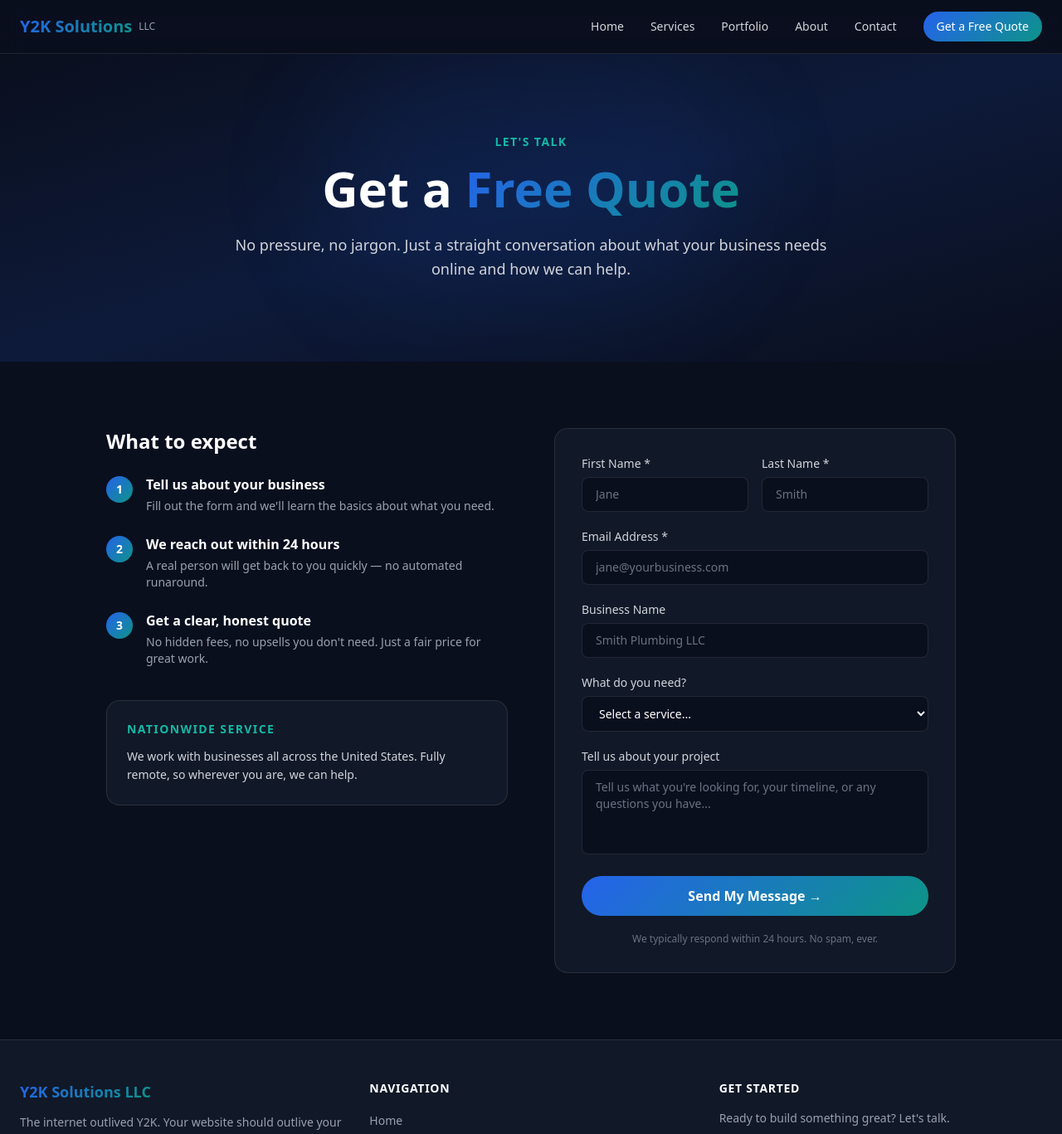
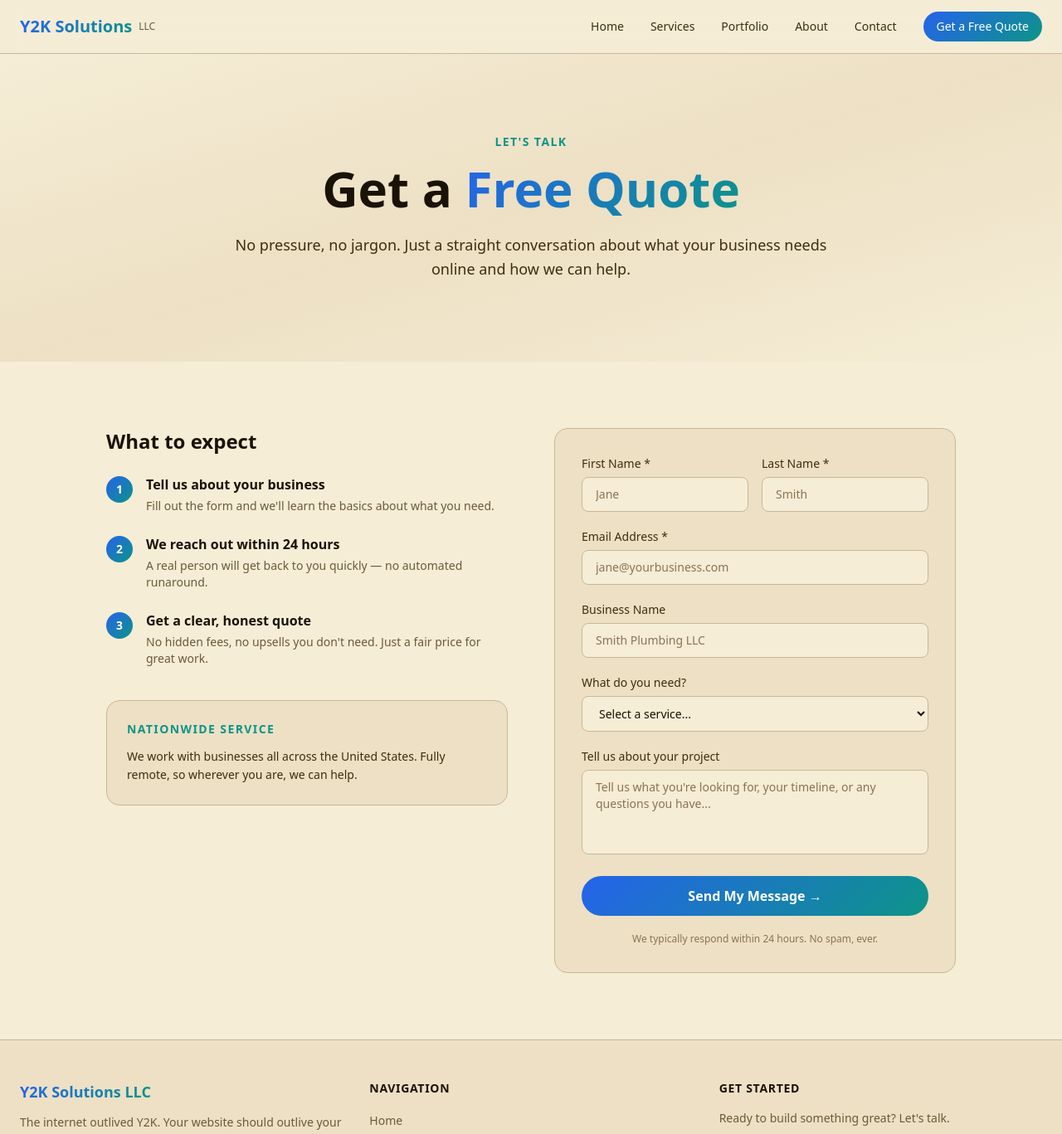
Before and after one commit to Y2KSOLUTIONS/Initial-Website, a Next.js app: page /contact in a window 1280 px wide. Shown: the top 1367 px of the page at 83% size. Built offline with nearby package versions, Linux system fonts and the light colour scheme.

Commit message:
Switch to Indiana Hoosiers cream color scheme

```diff
--- a/src/app/contact/page.tsx
+++ b/src/app/contact/page.tsx
@@ -20,16 +20,15 @@ export default function ContactPage() {
     <>
       {/* Header */}
       <section className="relative py-24 px-6 text-center overflow-hidden">
-        <div className="absolute inset-0 bg-gradient-to-br from-[#0A0F1E] via-[#0d1a3a] to-[#0A0F1E] -z-10" />
-        <div className="absolute top-0 left-1/2 -translate-x-1/2 w-[500px] h-[300px] bg-royal-blue/10 rounded-full blur-3xl -z-10" />
+        <div className="absolute inset-0 bg-gradient-to-br from-[#F5EDD6] via-[#EDE0C4] to-[#F5EDD6] -z-10" />
         <div className="max-w-3xl mx-auto">
-          <p className="text-teal-light text-sm font-semibold uppercase tracking-widest mb-4">
+          <p className="text-teal text-sm font-semibold uppercase tracking-widest mb-4">
             Let&apos;s Talk
           </p>
-          <h1 className="text-5xl md:text-6xl font-bold text-white mb-6">
+          <h1 className="text-5xl md:text-6xl font-bold text-[#1A1205] mb-6">
             Get a <span className="gradient-text">Free Quote</span>
           </h1>
-          <p className="text-gray-300 text-lg leading-relaxed">
+          <p className="text-[#3D2E0E] text-lg leading-relaxed">
             No pressure, no jargon. Just a straight conversation about what your business needs
             online and how we can help.
           </p>
@@ -41,7 +40,7 @@ export default function ContactPage() {
         <div className="max-w-5xl mx-auto grid md:grid-cols-2 gap-14 items-start">
           {/* Contact Info */}
           <div>
-            <h2 className="text-2xl font-bold text-white mb-6">What to expect</h2>
+            <h2 className="text-2xl font-bold text-[#1A1205] mb-6">What to expect</h2>
             <div className="space-y-6">
               {[
                 {
@@ -65,18 +64,18 @@ export default function ContactPage() {
                     {item.step}
                   </div>
                   <div>
-                    <h3 className="text-white font-semibold">{item.title}</h3>
-                    <p className="text-gray-400 text-sm mt-1">{item.desc}</p>
+                    <h3 className="text-[#1A1205] font-semibold">{item.title}</h3>
+                    <p className="text-[#6B5A3A] text-sm mt-1">{item.desc}</p>
                   </div>
                 </div>
               ))}
             </div>
 
-            <div className="mt-10 p-6 bg-[#111827] border border-white/10 rounded-2xl">
-              <p className="text-teal-light text-sm font-semibold uppercase tracking-widest mb-3">
+            <div className="mt-10 p-6 bg-[#EDE0C4] border border-[#C8B89A] rounded-2xl">
+              <p className="text-teal text-sm font-semibold uppercase tracking-widest mb-3">
                 Nationwide Service
               </p>
-              <p className="text-gray-300 text-sm leading-relaxed">
+              <p className="text-[#3D2E0E] text-sm leading-relaxed">
                 We work with businesses all across the United States. Fully remote, so wherever you
                 are, we can help.
               </p>
@@ -84,12 +83,12 @@ export default function ContactPage() {
           </div>
 
           {/* Form */}
-          <div className="bg-[#111827] border border-white/10 rounded-2xl p-8">
+          <div className="bg-[#EDE0C4] border border-[#C8B89A] rounded-2xl p-8">
             {submitted ? (
               <div className="text-center py-10">
                 <div className="text-6xl mb-4">✅</div>
-                <h3 className="text-white text-2xl font-bold mb-2">Message received!</h3>
-                <p className="text-gray-400">
+                <h3 className="text-[#1A1205] text-2xl font-bold mb-2">Message received!</h3>
+                <p className="text-[#6B5A3A]">
                   We&apos;ll be in touch within 24 hours. Thanks for reaching out!
                 </p>
               </div>
@@ -97,7 +96,7 @@ export default function ContactPage() {
               <form onSubmit={handleSubmit} className="space-y-5">
                 <div className="grid grid-cols-2 gap-4">
                   <div>
-                    <label className="block text-sm text-gray-300 mb-1.5" htmlFor="first-name">
+                    <label className="block text-sm text-[#3D2E0E] font-medium mb-1.5" htmlFor="first-name">
                       First Name *
                     </label>
                     <input
@@ -105,12 +104,12 @@ export default function ContactPage() {
                       name="firstName"
                       type="text"
                       required
-                      className="w-full bg-[#0A0F1E] border border-white/10 rounded-lg px-4 py-2.5 text-white text-sm placeholder-gray-500 focus:outline-none focus:border-teal transition-colors"
+                      className="w-full bg-[#F5EDD6] border border-[#C8B89A] rounded-lg px-4 py-2.5 text-[#1A1205] text-sm placeholder-[#8B7355] focus:outline-none focus:border-royal-blue transition-colors"
                       placeholder="Jane"
                     />
                   </div>
                   <div>
-                    <label className="block text-sm text-gray-300 mb-1.5" htmlFor="last-name">
+                    <label className="block text-sm text-[#3D2E0E] font-medium mb-1.5" htmlFor="last-name">
                       Last Name *
                     </label>
                     <input
@@ -118,14 +117,14 @@ export default function ContactPage() {
                       name="lastName"
                       type="text"
                       required
-                      className="w-full bg-[#0A0F1E] border border-white/10 rounded-lg px-4 py-2.5 text-white text-sm placeholder-gray-500 focus:outline-none focus:border-teal transition-colors"
+                      className="w-full bg-[#F5EDD6] border border-[#C8B89A] rounded-lg px-4 py-2.5 text-[#1A1205] text-sm placeholder-[#8B7355] focus:outline-none focus:border-royal-blue transition-colors"
                       placeholder="Smith"
                     />
                   </div>
                 </div>
 
                 <div>
-                  <label className="block text-sm text-gray-300 mb-1.5" htmlFor="email">
+                  <label className="block text-sm text-[#3D2E0E] font-medium mb-1.5" htmlFor="email">
                     Email Address *
                   </label>
                   <input
@@ -133,32 +132,32 @@ export default function ContactPage() {
                     name="email"
                     type="email"
                     required
-                    className="w-full bg-[#0A0F1E] border border-white/10 rounded-lg px-4 py-2.5 text-white text-sm placeholder-gray-500 focus:outline-none focus:border-teal transition-colors"
+                    className="w-full bg-[#F5EDD6] border border-[#C8B89A] rounded-lg px-4 py-2.5 text-[#1A1205] text-sm placeholder-[#8B7355] focus:outline-none focus:border-royal-blue transition-colors"
                     placeholder="jane@yourbusiness.com"
                   />
                 </div>
 
                 <div>
-                  <label className="block text-sm text-gray-300 mb-1.5" htmlFor="business">
+                  <label className="block text-sm text-[#3D2E0E] font-medium mb-1.5" htmlFor="business">
                     Business Name
                   </label>
                   <input
                     id="business"
                     name="business"
                     type="text"
-                    className="w-full bg-[#0A0F1E] border border-white/10 rounded-lg px-4 py-2.5 text-white text-sm placeholder-gray-500 focus:outline-none focus:border-teal transition-colors"
+                    className="w-full bg-[#F5EDD6] border border-[#C8B89A] rounded-lg px-4 py-2.5 text-[#1A1205] text-sm placeholder-[#8B7355] focus:outline-none focus:border-royal-blue transition-colors"
                     placeholder="Smith Plumbing LLC"
                   />
                 </div>
 
                 <div>
-                  <label className="block text-sm text-gray-300 mb-1.5" htmlFor="service">
+                  <label className="block text-sm text-[#3D2E0E] font-medium mb-1.5" htmlFor="service">
                     What do you need?
                   </label>
                   <select
                     id="service"
                     name="service"
-                    className="w-full bg-[#0A0F1E] border border-white/10 rounded-lg px-4 py-2.5 text-white text-sm focus:outline-none focus:border-teal transition-colors"
+                    className="w-full bg-[#F5EDD6] border border-[#C8B89A] rounded-lg px-4 py-2.5 text-[#1A1205] text-sm focus:outline-none focus:border-royal-blue transition-colors"
                   >
                     <option value="">Select a service...</option>
                     <option value="new-website">New Website</option>
@@ -172,14 +171,14 @@ export default function ContactPage() {
                 </div>
 
                 <div>
-                  <label className="block text-sm text-gray-300 mb-1.5" htmlFor="message">
+                  <label className="block text-sm text-[#3D2E0E] font-medium mb-1.5" htmlFor="message">
                     Tell us about your project
                   </label>
                   <textarea
                     id="message"
                     name="message"
                     rows={4}
-                    className="w-full bg-[#0A0F1E] border border-white/10 rounded-lg px-4 py-2.5 text-white text-sm placeholder-gray-500 focus:outline-none focus:border-teal transition-colors resize-none"
+                    className="w-full bg-[#F5EDD6] border border-[#C8B89A] rounded-lg px-4 py-2.5 text-[#1A1205] text-sm placeholder-[#8B7355] focus:outline-none focus:border-royal-blue transition-colors resize-none"
                     placeholder="Tell us what you're looking for, your timeline, or any questions you have..."
                   />
                 </div>
@@ -192,7 +191,7 @@ export default function ContactPage() {
                   {loading ? "Sending..." : "Send My Message →"}
                 </button>
 
-                <p className="text-xs text-gray-500 text-center">
+                <p className="text-xs text-[#8B7355] text-center">
                   We typically respond within 24 hours. No spam, ever.
                 </p>
               </form>
--- a/src/app/globals.css
+++ b/src/app/globals.css
@@ -7,14 +7,18 @@
   --color-teal: #0D9488;
   --color-teal-dark: #0F766E;
   --color-teal-light: #14B8A6;
-  --color-navy: #0A0F1E;
-  --color-navy-surface: #111827;
-  --color-navy-surface-2: #1F2937;
+  --color-cream: #F5EDD6;
+  --color-cream-dark: #EDE0C4;
+  --color-cream-deeper: #E0CFA8;
+  --color-ink: #1A1205;
+  --color-ink-light: #3D2E0E;
+  --color-ink-muted: #6B5A3A;
+  --color-cream-border: #C8B89A;
 }
 
 body {
-  background-color: #0A0F1E;
-  color: #F9FAFB;
+  background-color: #F5EDD6;
+  color: #1A1205;
 }
 
 html {
@@ -33,5 +37,5 @@ html {
 }
 
 .card-glow:hover {
-  box-shadow: 0 0 30px rgba(13, 148, 136, 0.2);
+  box-shadow: 0 0 30px rgba(37, 99, 235, 0.12);
 }
--- a/src/components/Footer.tsx
+++ b/src/components/Footer.tsx
@@ -2,18 +2,18 @@ import Link from "next/link";
 
 export default function Footer() {
   return (
-    <footer className="bg-[#111827] border-t border-white/10 mt-auto">
+    <footer className="bg-[#EDE0C4] border-t border-[#C8B89A] mt-auto">
       <div className="max-w-7xl mx-auto px-6 py-12 grid grid-cols-1 md:grid-cols-3 gap-8">
         <div>
           <span className="text-lg font-bold gradient-text">Y2K Solutions LLC</span>
-          <p className="mt-3 text-sm text-gray-400 leading-relaxed">
+          <p className="mt-3 text-sm text-[#6B5A3A] leading-relaxed">
             The internet outlived Y2K. Your website should outlive your competition.
             We&apos;ll make that happen.
           </p>
         </div>
 
         <div>
-          <h4 className="text-sm font-semibold text-white uppercase tracking-wider mb-4">
+          <h4 className="text-sm font-semibold text-[#1A1205] uppercase tracking-wider mb-4">
             Navigation
           </h4>
           <ul className="space-y-2">
@@ -25,7 +25,7 @@ export default function Footer() {
               { href: "/contact", label: "Contact" },
             ].map((l) => (
               <li key={l.href}>
-                <Link href={l.href} className="text-sm text-gray-400 hover:text-white transition-colors">
+                <Link href={l.href} className="text-sm text-[#6B5A3A] hover:text-royal-blue transition-colors">
                   {l.label}
                 </Link>
               </li>
@@ -34,10 +34,10 @@ export default function Footer() {
         </div>
 
         <div>
-          <h4 className="text-sm font-semibold text-white uppercase tracking-wider mb-4">
+          <h4 className="text-sm font-semibold text-[#1A1205] uppercase tracking-wider mb-4">
             Get Started
           </h4>
-          <p className="text-sm text-gray-400 mb-4">
+          <p className="text-sm text-[#6B5A3A] mb-4">
             Ready to build something great? Let&apos;s talk.
           </p>
           <Link
@@ -49,11 +49,11 @@ export default function Footer() {
         </div>
       </div>
 
-      <div className="border-t border-white/10 px-6 py-4 max-w-7xl mx-auto flex flex-col sm:flex-row items-center justify-between gap-2">
-        <p className="text-xs text-gray-500">
+      <div className="border-t border-[#C8B89A] px-6 py-4 max-w-7xl mx-auto flex flex-col sm:flex-row items-center justify-between gap-2">
+        <p className="text-xs text-[#8B7355]">
           &copy; {new Date().getFullYear()} Y2K Solutions LLC. All rights reserved.
         </p>
-        <p className="text-xs text-gray-500">Built for Main Street businesses, nationwide.</p>
+        <p className="text-xs text-[#8B7355]">Built for Main Street businesses, nationwide.</p>
       </div>
     </footer>
   );
--- a/src/components/Navbar.tsx
+++ b/src/components/Navbar.tsx
@@ -15,11 +15,11 @@ export default function Navbar() {
   const [open, setOpen] = useState(false);
 
   return (
-    <nav className="sticky top-0 z-50 bg-[#0A0F1E]/90 backdrop-blur-md border-b border-white/10">
+    <nav className="sticky top-0 z-50 bg-[#F5EDD6]/95 backdrop-blur-md border-b border-[#C8B89A]">
       <div className="max-w-7xl mx-auto px-6 flex items-center justify-between h-16">
         <Link href="/" className="flex items-center gap-2">
           <span className="text-xl font-bold gradient-text">Y2K Solutions</span>
-          <span className="text-xs text-gray-400 hidden sm:block">LLC</span>
+          <span className="text-xs text-[#6B5A3A] hidden sm:block">LLC</span>
         </Link>
 
         {/* Desktop nav */}
@@ -28,7 +28,7 @@ export default function Navbar() {
             <Link
               key={l.href}
               href={l.href}
-              className="text-sm text-gray-300 hover:text-white transition-colors"
+              className="text-sm text-[#3D2E0E] hover:text-royal-blue transition-colors font-medium"
             >
               {l.label}
             </Link>
@@ -43,7 +43,7 @@ export default function Navbar() {
 
         {/* Mobile hamburger */}
         <button
-          className="md:hidden text-gray-300 hover:text-white p-2"
+          className="md:hidden text-[#3D2E0E] hover:text-royal-blue p-2"
           onClick={() => setOpen(!open)}
           aria-label="Toggle menu"
         >
@@ -63,12 +63,12 @@ export default function Navbar() {
 
       {/* Mobile menu */}
       {open && (
-        <div className="md:hidden bg-[#111827] border-t border-white/10 px-6 py-4 flex flex-col gap-4">
+        <div className="md:hidden bg-[#EDE0C4] border-t border-[#C8B89A] px-6 py-4 flex flex-col gap-4">
           {links.map((l) => (
             <Link
               key={l.href}
               href={l.href}
-              className="text-gray-300 hover:text-white transition-colors"
+              className="text-[#3D2E0E] hover:text-royal-blue transition-colors font-medium"
               onClick={() => setOpen(false)}
             >
               {l.label}
```
Also changed, not shown: src/app/about/page.tsx (+20 -21 lines), src/app/page.tsx (+25 -24 lines), src/app/portfolio/page.tsx (+21 -22 lines), src/app/services/page.tsx (+11 -12 lines).
